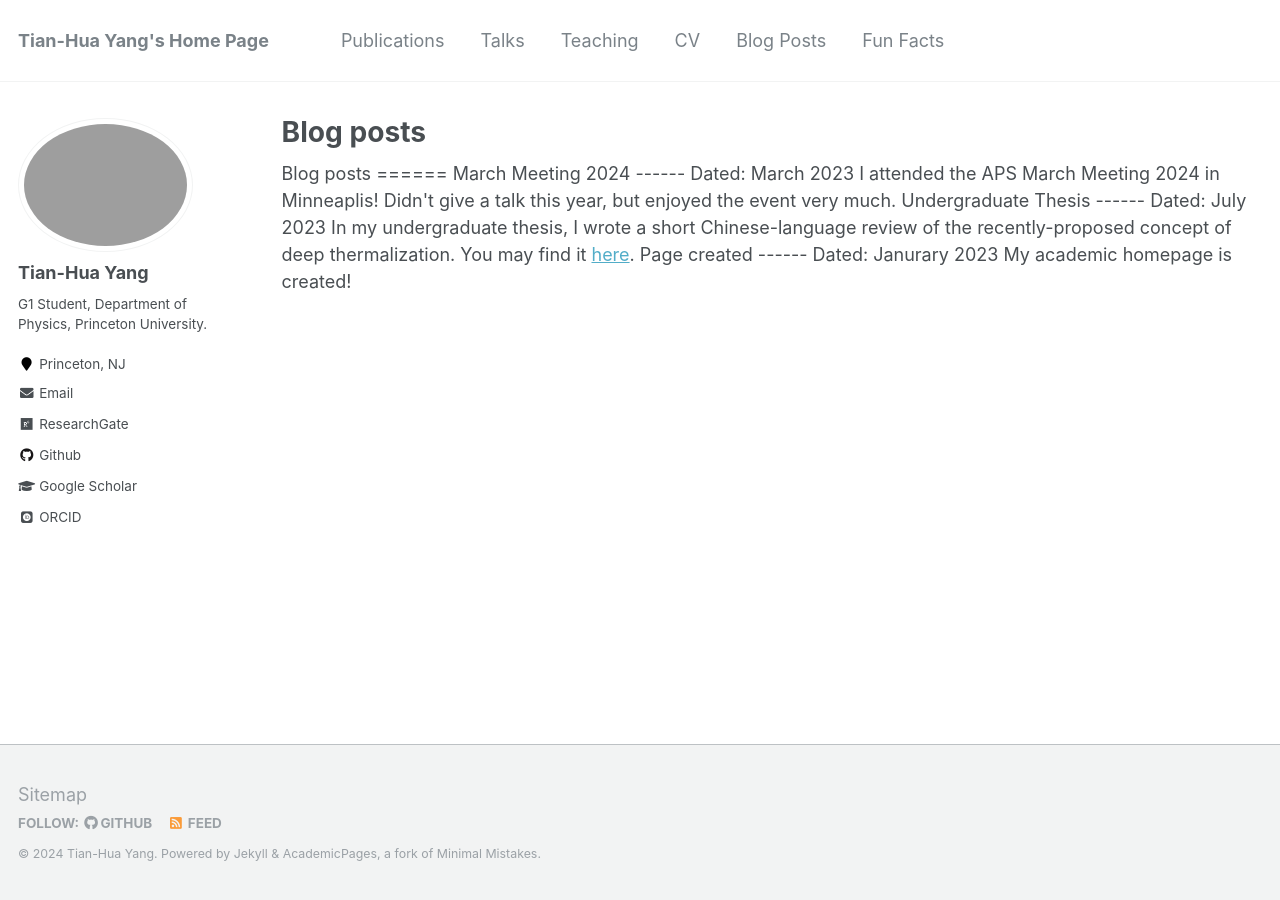
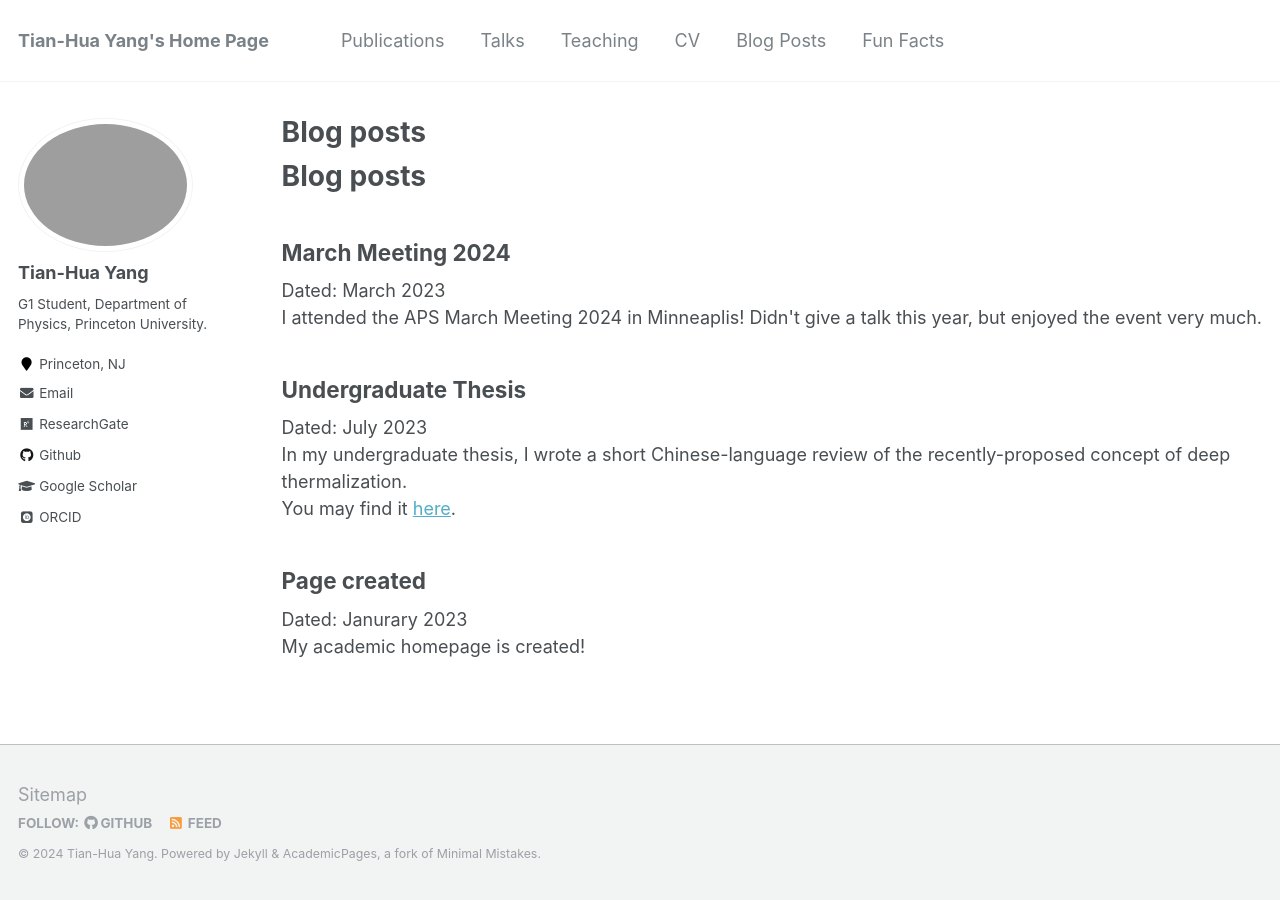
Before and after one commit to ThomasYangth/thomasyangth.github.io, a Jekyll site: the page built from _pages/blog.html, in a window 1280 px wide. Built offline with Jekyll 4.4.1, drawn with Linux system fonts in a browser that asks for light colours; some web fonts are replaced.

```diff
--- a/_pages/blog.html
+++ b/_pages/blog.html
@@ -7,28 +7,24 @@ redirect_from:
   - /wordpress/blog-posts/
 ---
 
-Blog posts
-======
+<h1>Blog posts</h1>
 
-March Meeting 2024
-------
+<h2>March Meeting 2024</h2>
 
-Dated: March 2023
+Dated: March 2023<br/>
 
-I attended the APS March Meeting 2024 in Minneaplis! Didn't give a talk this year, but enjoyed the event very much.
+I attended the APS March Meeting 2024 in Minneaplis! Didn't give a talk this year, but enjoyed the event very much.<br/>
 
-Undergraduate Thesis
-------
+<h2>Undergraduate Thesis</h2>
 
-Dated: July 2023
+Dated: July 2023<br/>
 
-In my undergraduate thesis, I wrote a short Chinese-language review of the recently-proposed concept of deep thermalization.
+In my undergraduate thesis, I wrote a short Chinese-language review of the recently-proposed concept of deep thermalization.<br/>
 
 You may find it <a href="/files/Deep-Thermalization-Thesis.pdf">here</a>.
 
-Page created
-------
+<h2>Page created</h2>
 
-Dated: Janurary 2023
+Dated: Janurary 2023<br/>
 
 My academic homepage is created!
```
